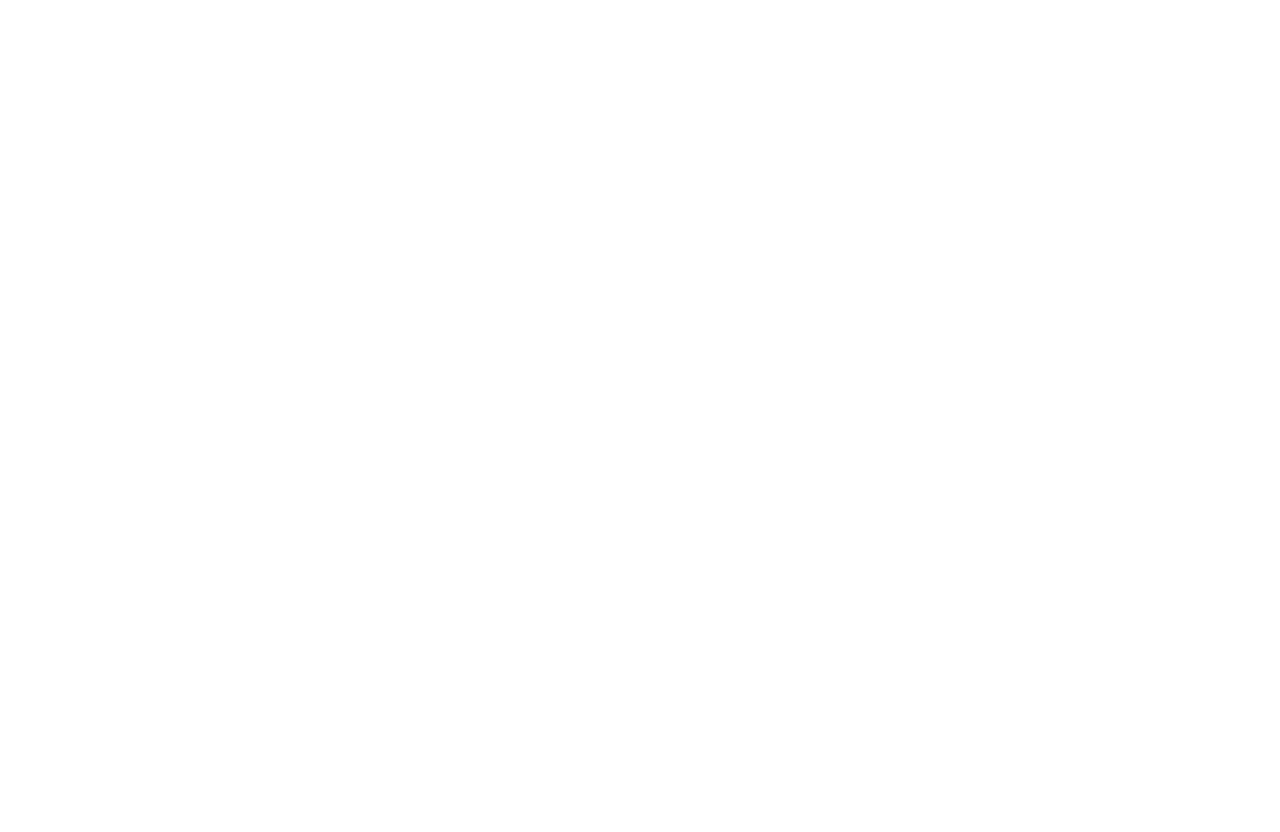
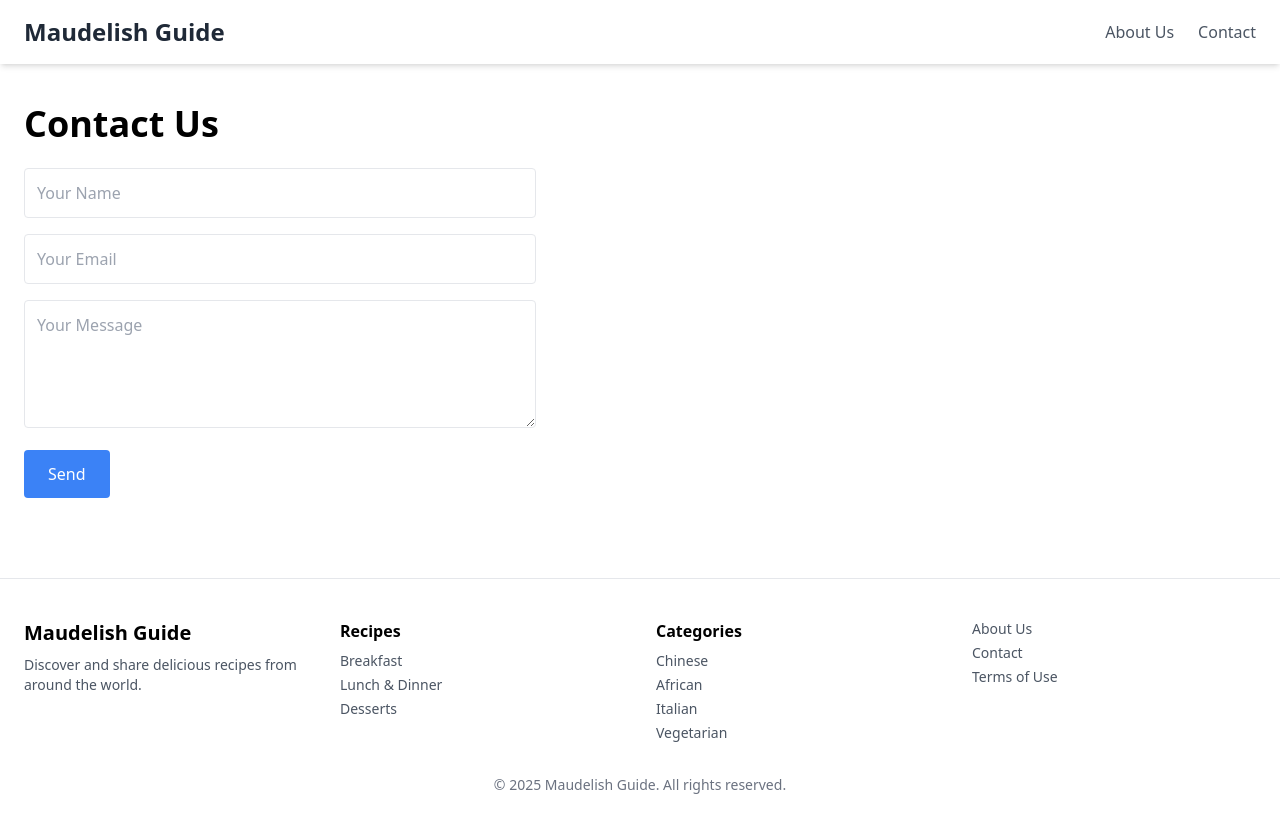
Before and after one commit to MaudleenTech/Recipe-Finder, a React (Vite) app in the folder Recipe-Finder/: page /contact in a window 1280 px wide. Before the commit this address had no page. Shown: the top 832 px of the page. Before the commit the page ends 800 px from the top, so only its background shows below. Built offline with nearby package versions, Linux system fonts and the light colour scheme.

Commit message:
Add Footer component

```diff
--- a/Recipe-Finder/src/App.jsx
+++ b/Recipe-Finder/src/App.jsx
@@ -1,18 +1,27 @@
 import { BrowserRouter as Router, Routes, Route } from "react-router-dom";
+import Navbar from "./components/Navbar";
+import Footer from "./components/Footer";
 import HomePage from "./components/HomePage";
 import SearchResults from "./components/SearchResults";
 import RecipeDetails from "./components/RecipeDetails";
+import AboutUs from "./components/AboutUs";
+import Contact from "./components/Contact";
 
 function App() {
   return (
     <Router>
+      <Navbar />
+
       <Routes>
         <Route path="/" element={<HomePage />} />
         <Route path="/search" element={<SearchResults />} />
         <Route path="/recipe/:id" element={<RecipeDetails />} />
+        <Route path="/about" element={<AboutUs />} />
+        <Route path="/contact" element={<Contact />} />
       </Routes>
+
+      <Footer />
     </Router>
   );
 }
-
 export default App;
--- /dev/null
+++ b/Recipe-Finder/src/components/AboutUs.jsx
@@ -0,0 +1,13 @@
+const AboutUs = () => (
+  <div className="container mx-auto px-6 py-10">
+    <h1 className="text-4xl font-bold mb-4">About Maudelish Guide</h1>
+    <p className="text-gray-700 mb-4">
+      Maudelish Guide helps you discover and share delicious recipes from around the world.
+    </p>
+    <p className="text-gray-700">
+      Our mission is to inspire home cooks, provide easy-to-follow recipes, and make cooking fun for everyone.
+    </p>
+  </div>
+);
+
+export default AboutUs;
--- /dev/null
+++ b/Recipe-Finder/src/components/Contact.jsx
@@ -0,0 +1,45 @@
+import { useState } from "react";
+
+const Contact = () => {
+  const [form, setForm] = useState({ name: "", email: "", message: "" });
+
+  const handleSubmit = (e) => {
+    e.preventDefault();
+    console.log(form); // For now just log the data
+    alert("Message sent!");
+    setForm({ name: "", email: "", message: "" });
+  };
+
+  return (
+    <div className="container mx-auto px-6 py-10">
+      <h1 className="text-4xl font-bold mb-6">Contact Us</h1>
+      <form onSubmit={handleSubmit} className="max-w-lg">
+        <input
+          type="text"
+          placeholder="Your Name"
+          value={form.name}
+          onChange={(e) => setForm({ ...form, name: e.target.value })}
+          className="w-full p-3 mb-4 border rounded"
+        />
+        <input
+          type="email"
+          placeholder="Your Email"
+          value={form.email}
+          onChange={(e) => setForm({ ...form, email: e.target.value })}
+          className="w-full p-3 mb-4 border rounded"
+        />
+        <textarea
+          placeholder="Your Message"
+          value={form.message}
+          onChange={(e) => setForm({ ...form, message: e.target.value })}
+          className="w-full p-3 mb-4 border rounded h-32"
+        />
+        <button type="submit" className="bg-blue-500 hover:bg-blue-600 text-white px-6 py-3 rounded">
+          Send
+        </button>
+      </form>
+    </div>
+  );
+};
+
+export default Contact;
--- /dev/null
+++ b/Recipe-Finder/src/components/Footer.jsx
@@ -0,0 +1,62 @@
+import { Link } from "react-router-dom";
+
+const Footer = () => {
+  return (
+    <footer className="bg-white border-t mt-10 py-10 px-6">
+      <div className="container mx-auto grid grid-cols-1 md:grid-cols-4 gap-8">
+
+        {/* Brand */}
+        <div>
+          <h3 className="text-xl font-bold mb-2">Maudelish Guide</h3>
+          <p className="text-gray-600 text-sm">
+            Discover and share delicious recipes from around the world.
+          </p>
+        </div>
+
+        {/* Recipes */}
+        <div>
+          <h4 className="font-semibold mb-2">Recipes</h4>
+          <ul className="space-y-1 text-gray-600 text-sm">
+            <li>Breakfast</li>
+            <li>Lunch & Dinner</li>
+            <li>Desserts</li>
+          </ul>
+        </div>
+
+        {/* Categories */}
+        <div>
+          <h4 className="font-semibold mb-2">Categories</h4>
+          <ul className="space-y-1 text-gray-600 text-sm">
+            <li>Chinese</li>
+            <li>African</li>
+            <li>Italian</li>
+            <li>Vegetarian</li>
+          </ul>
+        </div>
+
+        {/* Company */}
+        <div>
+          <ul className="space-y-1 text-gray-600 text-sm">
+            <li>
+              <Link to="/about" className="hover:text-blue-500">
+                About Us
+              </Link>
+            </li>
+            <li>
+              <Link to="/contact" className="hover:text-blue-500">
+                Contact
+              </Link>
+            </li>
+            <li>Terms of Use</li>
+          </ul>
+        </div>
+      </div>
+
+      <p className="text-center text-gray-500 text-sm mt-8">
+        © {new Date().getFullYear()} Maudelish Guide. All rights reserved.
+      </p>
+    </footer>
+  );
+};
+
+export default Footer;
--- a/Recipe-Finder/src/components/HomePage.jsx
+++ b/Recipe-Finder/src/components/HomePage.jsx
@@ -1,7 +1,8 @@
 import React, { useEffect, useState } from "react";
 import { useNavigate } from "react-router-dom";
-import Navbar from "./Navbar";
 import CategoryCard from "./CategoryCard";
+import { Link } from "react-router-dom";
+
 
 const HomePage = () => {
   const navigate = useNavigate();
@@ -45,7 +46,6 @@ const HomePage = () => {
 
   return (
     <div className="bg-gray-50 min-h-screen">
-      <Navbar />
 
       {/* Hero Section */}
       <section className="relative">
@@ -115,55 +115,6 @@ const HomePage = () => {
           ))}
         </div>
       </section>
-
-      {/* Footer */}
-      <footer className="bg-white border-t mt-10 py-10 px-6">
-        <div className="container mx-auto grid grid-cols-1 md:grid-cols-4 gap-8">
-
-          {/* Brand */}
-          <div>
-            <h3 className="text-xl font-bold mb-2">Maudelish Guide</h3>
-            <p className="text-gray-600 text-sm">
-              Discover and share delicious recipes from around the world.
-            </p>
-          </div>
-
-          {/* Recipes */}
-          <div>
-            <h4 className="font-semibold mb-2">Recipes</h4>
-            <ul className="space-y-1 text-gray-600 text-sm">
-              <li>Breakfast</li>
-              <li>Lunch & Dinner</li>
-              <li>Desserts</li>
-            </ul>
-          </div>
-
-          {/* Categories */}
-          <div>
-            <h4 className="font-semibold mb-2">Categories</h4>
-            <ul className="space-y-1 text-gray-600 text-sm">
-              <li>Chinese</li>
-              <li>African</li>
-              <li>Italian</li>
-              <li>Vegetarian</li>
-            </ul>
-          </div>
-
-          {/* Company */}
-          <div>
-            <h4 className="font-semibold mb-2">Company</h4>
-            <ul className="space-y-1 text-gray-600 text-sm">
-              <li>About Us</li>
-              <li>Contact</li>
-              <li>Terms of Use</li>
-            </ul>
-          </div>
-        </div>
-
-        <p className="text-center text-gray-500 text-sm mt-8">
-          © {new Date().getFullYear()} Maudelish Guide. All rights reserved.
-        </p>
-      </footer>
     </div>
   );
 };
```
